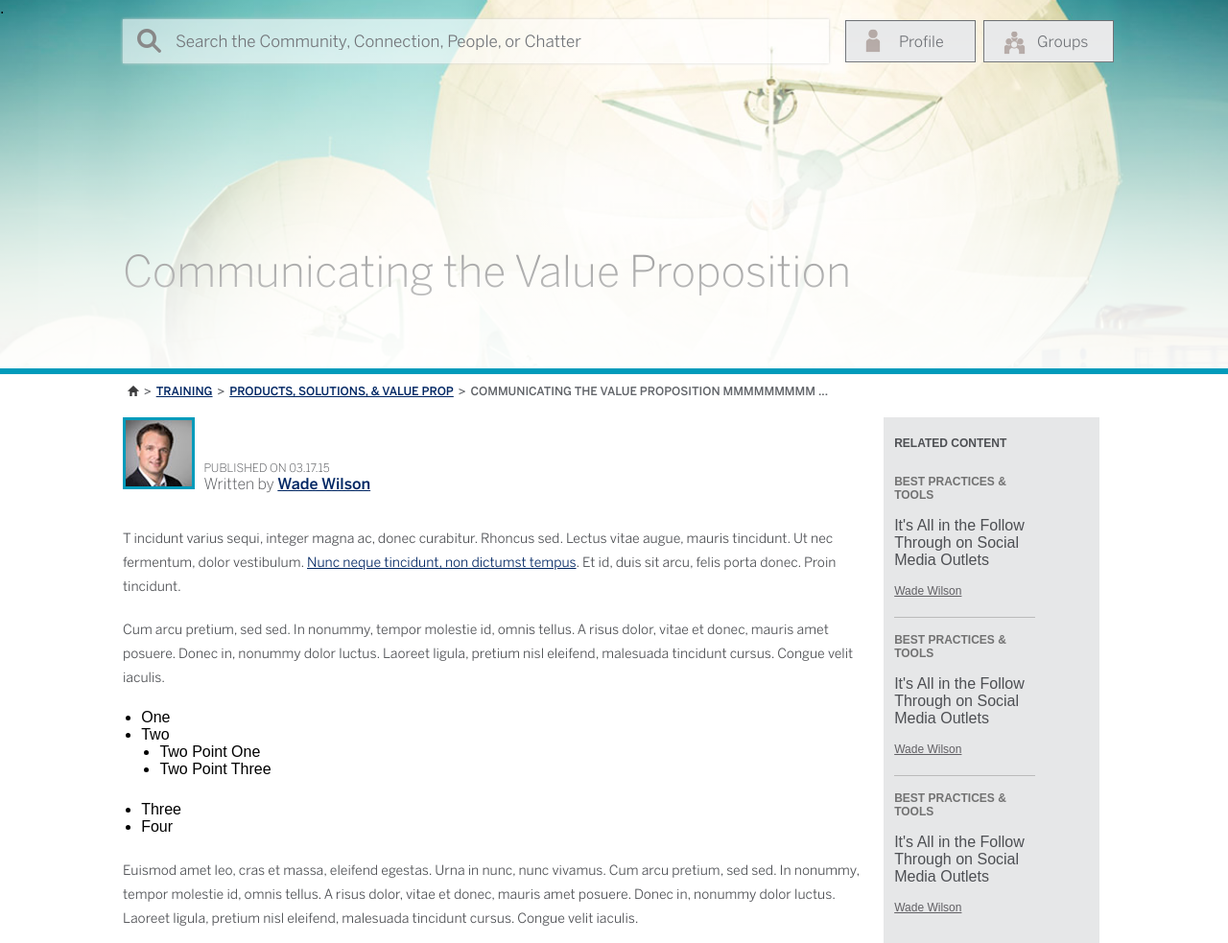
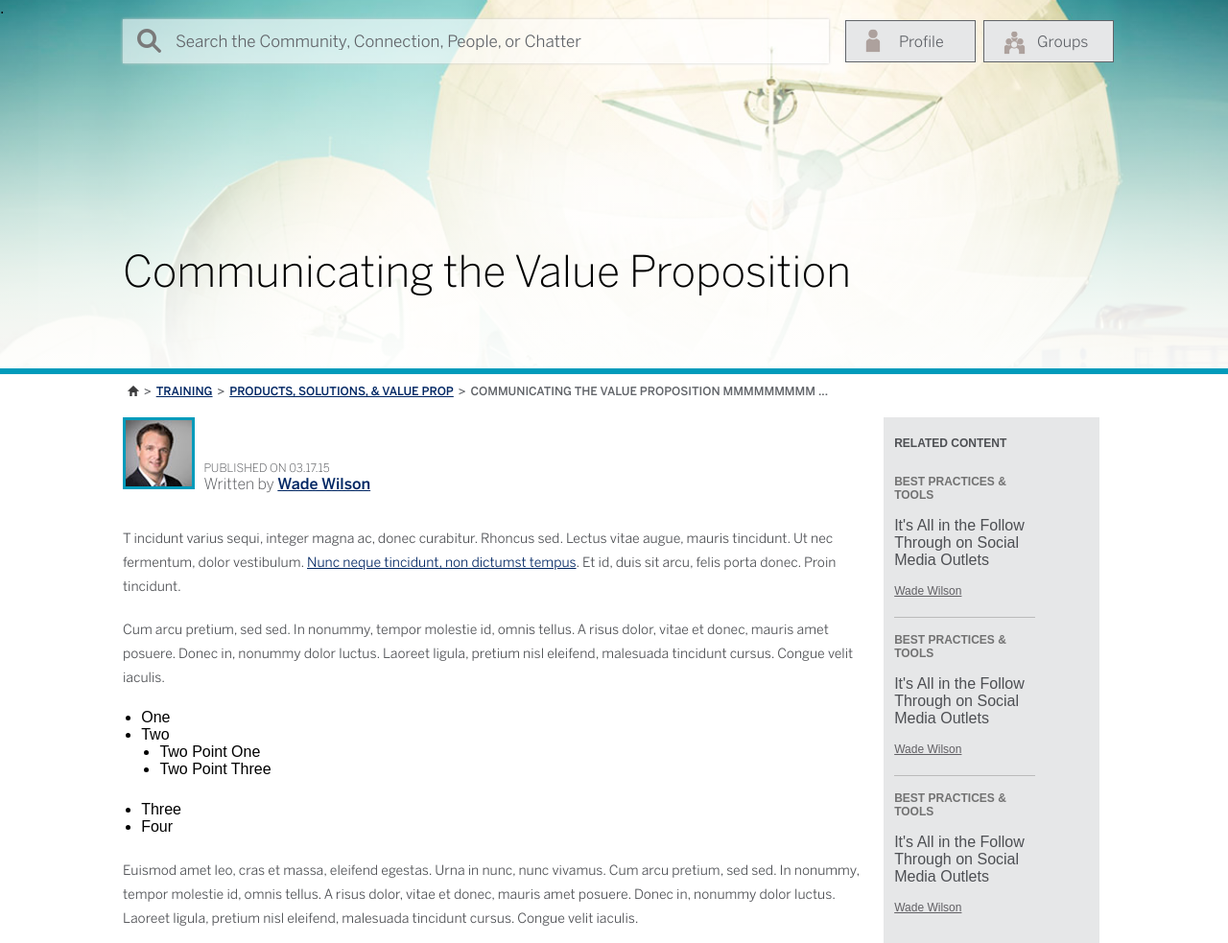
Before and after one commit to ccamposcr/community_sales_force, a website: page src/article.html in a window 1280 px wide. Shown: the top 983 px of the page at 96% size. Drawn offline with nearby package versions, Linux system fonts and the light colour scheme; a web font is replaced by a local one.

Commit message:
Gradients, implemented IE9 issues, fixed trending topics and related content, implemented  is to show ellipses or “…” to the end of the article title if it gets too long, implemented

```diff
--- a/src/less/article.less
+++ b/src/less/article.less
@@ -456,8 +456,6 @@
 			}
 
 		}
-
-
 	}
 
 }
--- a/src/less/hero.less
+++ b/src/less/hero.less
@@ -4,23 +4,23 @@
 			border-bottom:6px solid @teal;
 			margin-bottom: 10px;
 			z-index:1;
-
-			&:after{
+			&:not(.empty){
+				.slider-img:after, .hero-img:after{
 	  				position: absolute;
-  				z-index: 998;
 	  				top: 0;
 	  				left: 0;
 	  				width: 100%;
-  				height: 384px;
+	  				height: 100%;
 	  				content: '.';
 				}
 
-			&.dark-gradient:after{
+				&.dark-gradient .slider-img:after, &.dark-gradient .hero-img:after{
 					background: url('../img/global/dark_gradient.png') repeat-x top;
 				}
 
-			&.light-gradient:after{
+				&.light-gradient .slider-img:after, &.light-gradient .hero-img:after{
 					background: url('../img/global/light_gradient.png') repeat-x top;
+				}
 			}
 
 			.ae-search{
@@ -29,7 +29,7 @@
 				top:20px;
 				width:100%;
 	    		font-family: 'BentonSans Thin', Arial, Helvetica;
-				z-index: 48; /*put search underneath the SalesForce menus*/
+				z-index: 99; /*put search underneath the SalesForce menus*/
 
 	    		.searchWrapper {
 	    			position:relative;
--- a/src/less/ie.less
+++ b/src/less/ie.less
@@ -0,0 +1,3 @@
+.ext-ie9 b, .ext-ie9 strong{
+    font: 14px/25px 'BentonSans Medium';
+}
--- a/src/less/styles.less
+++ b/src/less/styles.less
@@ -8,4 +8,5 @@
 @import "article";
 @import "category";
 @import "homepage";
+@import "ie";
 @import "slickselect";
```
Also changed, not shown: src/styles/styles.css. Lines whose indentation alone changed are shown as unchanged.
